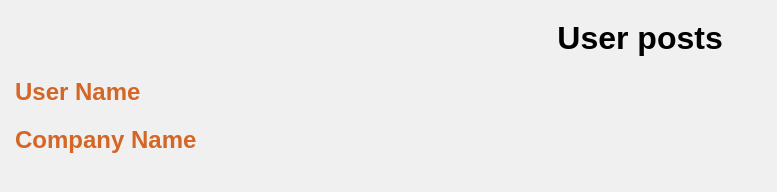
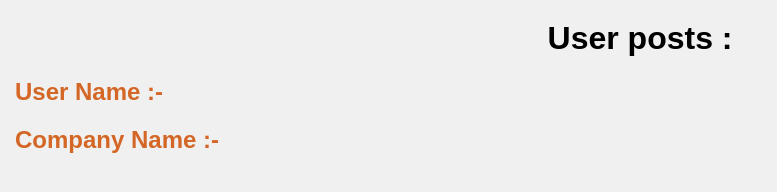
Before and after one commit to DEEPAK101020/Cointab-Assignment, a plain HTML site: page frontend/post.html in a window 1280 px wide. Shown: the whole page, without its empty margins (0-777 px from the left). Drawn offline with Linux system fonts and the light colour scheme; no server answers.

Commit message:
frontend fixed

```diff
--- a/frontend/post.html
+++ b/frontend/post.html
@@ -7,9 +7,9 @@
     <link rel="stylesheet" href="./style/post.css">
 </head>
 <body>
-    <h1>User posts</h1>
-    <h2>User Name <span id="username"></span></h2>
-    <h2 >Company Name <span id="company-name"></span></h2>
+    <h1>User posts :</h1>
+    <h2>User Name :-<span id="username"></span></h2>
+    <h2 >Company Name :-<span id="company-name"></span></h2>
 
     <div id="container">
 
```
